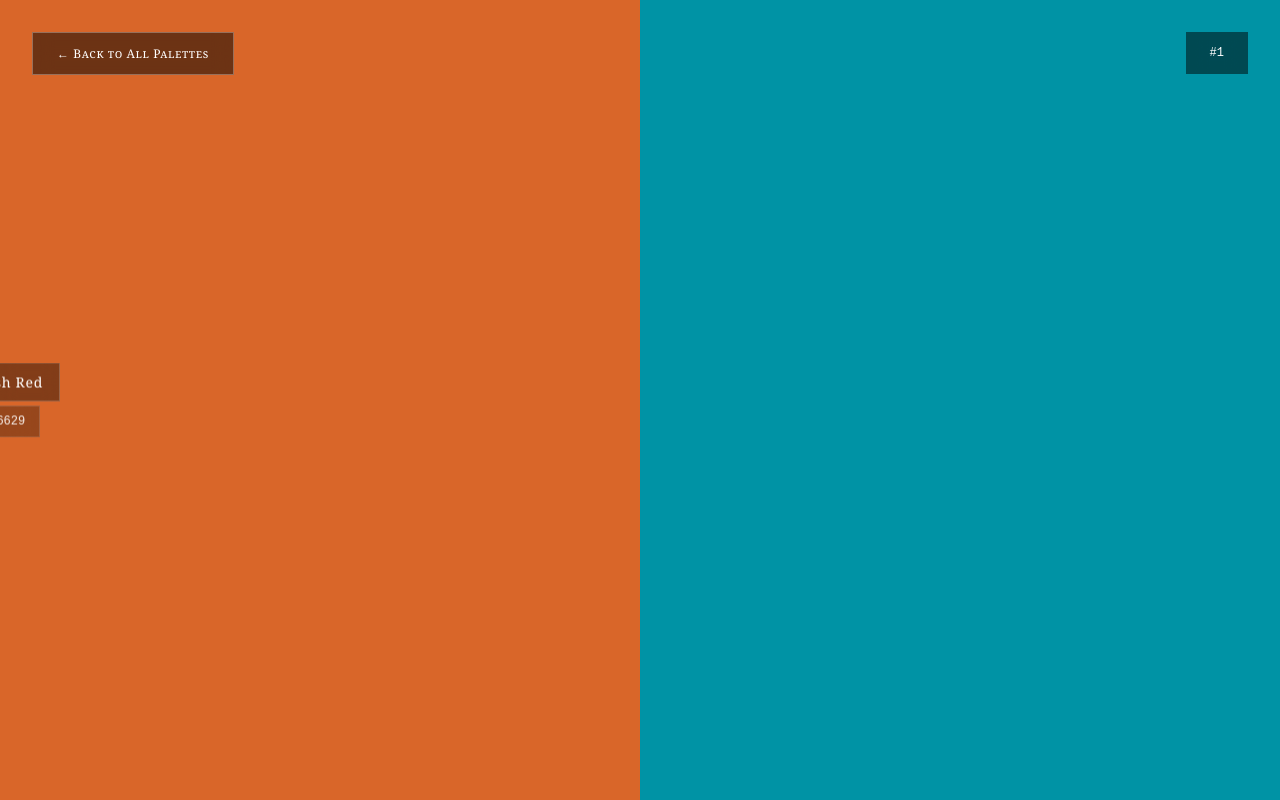
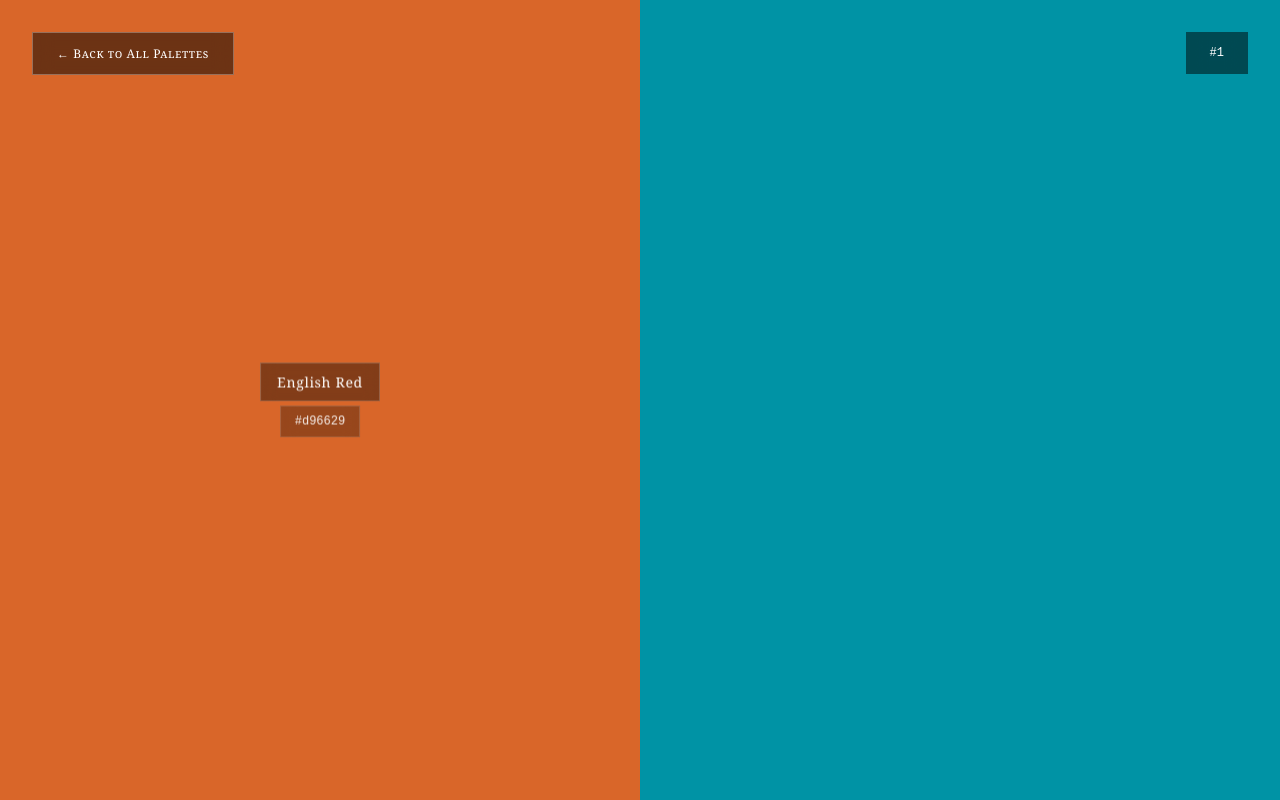
Before and after one commit to ekatsuta/palette-playground, a React (Vite) app: page /palettes/1 in a window 1280 px wide. Built offline with nearby package versions, Linux system fonts and the light colour scheme; no server answers.

Commit message:
Fix styling

```diff
--- a/src/components/pages/PaletteDetail.module.css
+++ b/src/components/pages/PaletteDetail.module.css
@@ -27,12 +27,10 @@
   left: 50%;
   transform: translate(-50%, -50%);
   padding: 1rem;
-  left: 0;
-  right: 0;
   display: flex;
   flex-direction: column;
   align-items: center;
-  justify-content: flex-end;
+  justify-content: center;
   opacity: 0;
   transition: opacity 0.3s ease;
   pointer-events: none;
--- a/src/components/pages/SummaryPage.module.css
+++ b/src/components/pages/SummaryPage.module.css
@@ -149,7 +149,6 @@
   gap: 0.5rem;
   justify-content: center;
   flex-wrap: wrap;
-  padding-top: 3.5rem;
   padding-bottom: 1rem;
 }
 
@@ -157,7 +156,6 @@
   .colorSwatches {
     gap: 0.75rem;
     flex-wrap: nowrap;
-    padding-top: 4rem;
   }
 }
 
```
